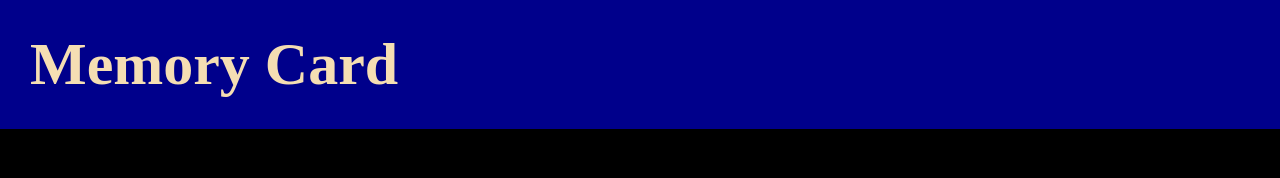
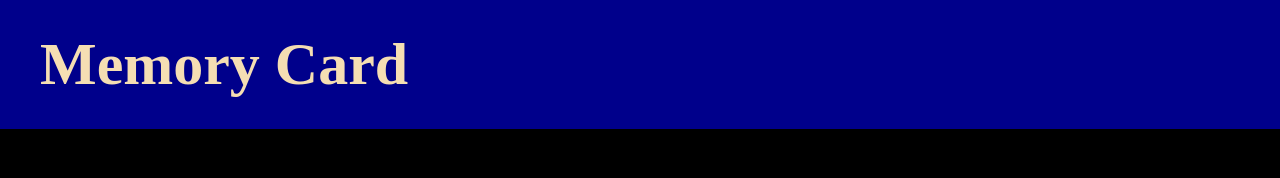
Before and after one commit to stef44n/memory-card, a React (Create React App) app in the folder memory-card-app/: page / in a window 1280 px wide. Shown: the top 178 px of the page. Built offline with nearby package versions, Linux system fonts and the light colour scheme; a web font is replaced by a local one.

Commit message:
Update padding

```diff
--- a/memory-card-app/src/styles/Header.css
+++ b/memory-card-app/src/styles/Header.css
@@ -1,6 +1,6 @@
 header {
     background-color: darkblue;
-    padding: 30px;
+    padding: 30px 40px;
 }
 
 header > h1 {
```
